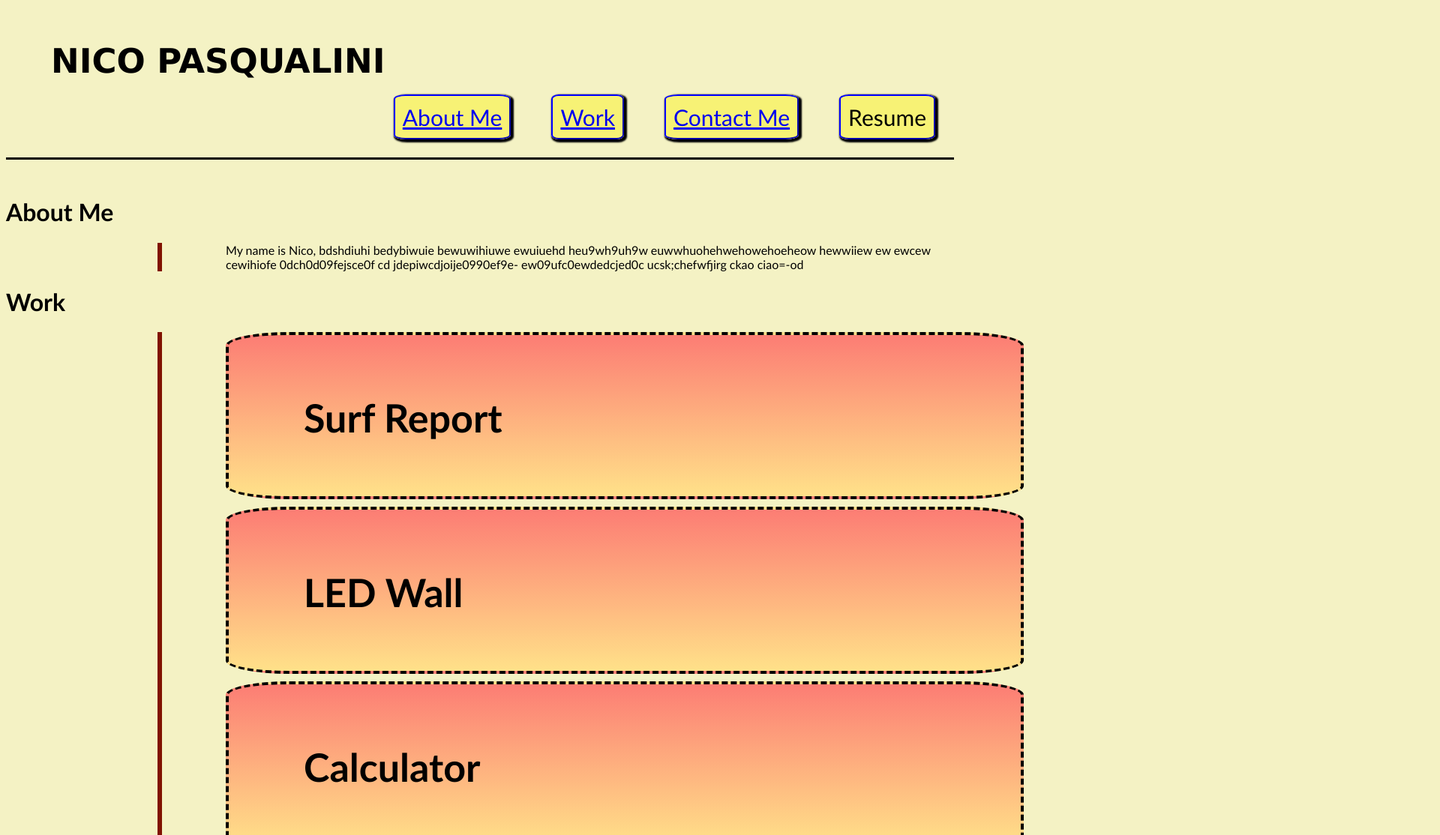
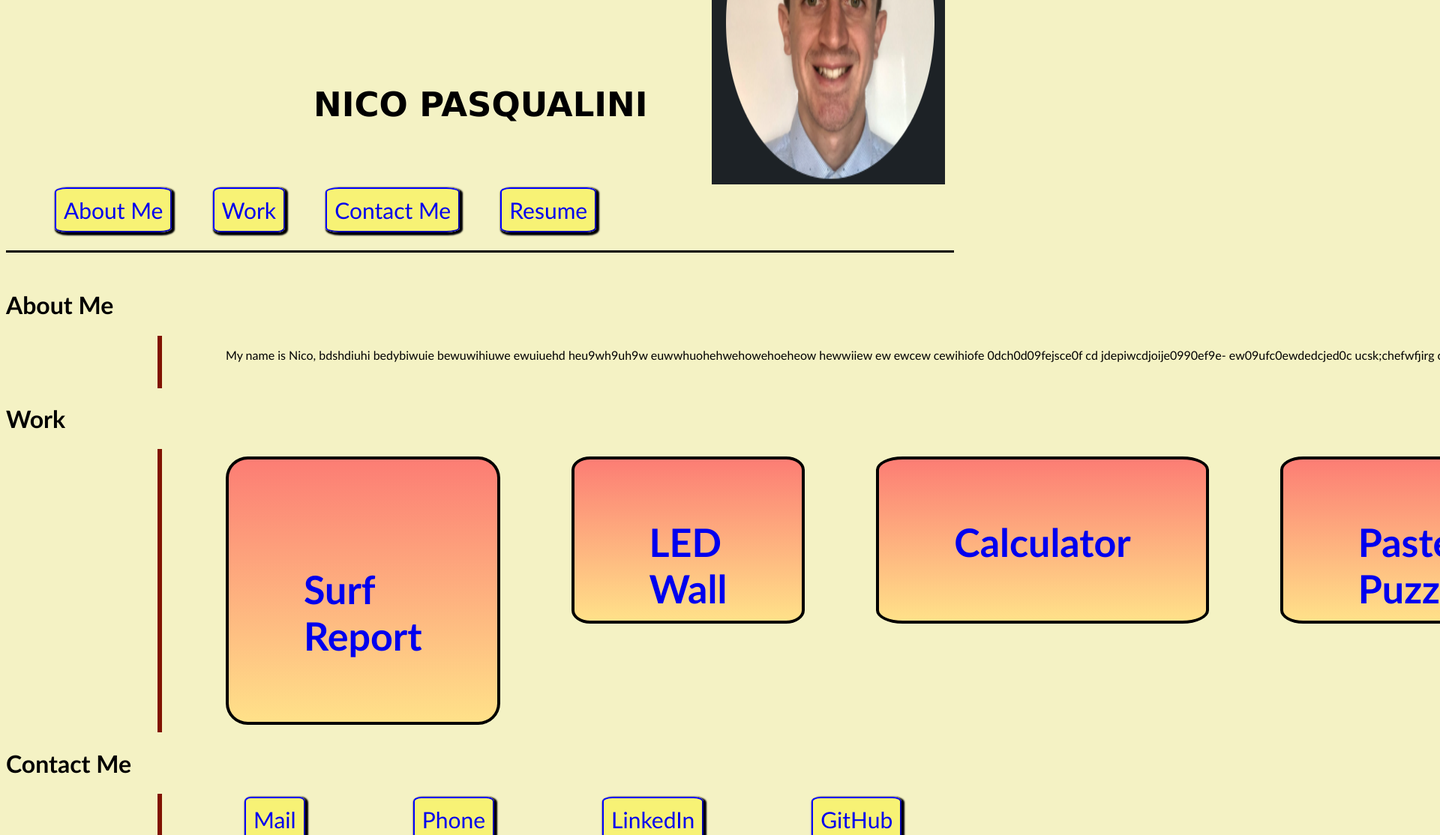
Before and after one commit to Nico749/Personal-portfolio-, a plain HTML site: page index.html in a window 1280 px wide. Shown: the part 5-1119 px from the top of the page at 75% size, 1920 px wide, since content can reach past the window. Drawn offline with Linux system fonts and the light colour scheme.

Commit message:
setting up photo and links

```diff
--- a/index.html
+++ b/index.html
@@ -11,12 +11,13 @@
 <body>
 <header>
     <h1 id="name">Nico Pasqualini</h1>
+    <img src="personal-photo.png" alt="Personal photo">
     <nav class="text-right">
     <ul>
         <li class="contact"><a href="#intro">About Me</a></li>
         <li class="contact"><a href="#work">Work</a></li>
         <li class="contact"><a href="#contact-me">Contact Me</a></li>
-        <li class="contact">Resume</li>
+        <li class="contact"><a href="#" onClick="return false;">Resume</a></li>
     </ul>
     </nav>
 </header>
@@ -33,20 +34,20 @@
 <div>
     <h1 id="work">Work</h1>
     <section>
-        <div class="box">
-            <h1 id ="work-content">Surf Report</h1>
+        <div class="box1 box">
+            <h1 id ="work-content1"><a href="#" onClick="return false;">Surf Report</a></h1>
         </div>
         <div class="box">
-            <h1 id ="work-content">LED Wall</h1>
+            <h1 id ="work-content"><a href="#" onClick="return false;">LED Wall</a></h1>
         </div>
         <div class="box">
-            <h1 id ="work-content">Calculator</h1>
+            <h1 id ="work-content"><a href="#" onClick="return false;">Calculator</a></h1>
         </div>
         <div class="box">
-            <h1 id ="work-content">Pastel Puzzles</h1>
+            <h1 id ="work-content"><a href="#" onClick="return false;">Pastel Puzzles</a></h1>
         </div>
         <div class="box">
-            <h1 id ="work-content">Run Buddy</h1>
+            <h1 id ="work-content"><a href="#" onClick="return false;">Run Buddy</a></h1>
         </div>
 
 
@@ -59,7 +60,7 @@
         <nav class="text-right">
         <ul id="final-contacts">
             <li class="contact margin"><a href="mailto:pasqnico@yahoo.com">Mail</a></li>
-            <li class="contact margin">Phone</li>
+            <li class="contact margin"><a href="#" onClick="return false;">Phone</a></li>
             <li class="contact margin"><a href="https://www.linkedin.com/in/nico-pasqualini/">LinkedIn</a></li>
             <li class="contact margin"><a href="https://github.com/Nico749">GitHub</a></li>
         </ul>
--- a/style.css
+++ b/style.css
@@ -2,12 +2,17 @@
 body{
     background-color: #eeeb9f9c;
     font-family: 'Gill Sans', 'Gill Sans MT', Calibri, 'Trebuchet MS', sans-serif;
+    display: flex;
+    flex-wrap: wrap;
+    flex-direction: column;
 }
 /*Elements selectors*/
 header{
     border-bottom:solid 3px black;
     width:100%;
     padding-bottom: 20px;
+    display: flex;
+    flex-wrap:wrap;
 }
 /*Class selectors*/
 .contact{
@@ -19,17 +24,22 @@ header{
     margin: 25px;
     background-color: #f7f275;
     padding: 10px 10px;
-
+}
+.contact:hover{
+    background-color: rgb(38, 211, 211);
 }
 
 .box{
-    border:4px dashed black;
+    border:4px solid black;
     margin: 10px;
     border-radius: 8%;
     height: 215px;
-    width: 100%;
+    max-width: 100%;
     background:linear-gradient(#fc7d74,#ffe189);
     margin-left: 85px;
+}
+.box1{
+    height:350px;
 }
 .box:hover {
     border: 7px solid rgb(4, 47, 165) ;
@@ -52,7 +62,8 @@ header{
     font-family:Verdana, Geneva, Tahoma, sans-serif;
     position: relative;
     margin-top: 60px;
-    margin-left: 60px;
+    margin-left: 360px;
+    padding:50px;
 }
 
 #work-content{
@@ -63,6 +74,20 @@ header{
     padding:35px 100px;
 }
 
+#work-content1{
+    padding: 98px 100px;
+    font-size: 52px;
+    font-family: 'Gill Sans', 'Gill Sans MT', Calibri, 'Trebuchet MS', sans-serif;
+    font-weight: bolder;
+    text-align:left;
+
+}
+/*remove the underline effect from links*/
+#work-content a, #work-content1 a, .contact a{
+    text-decoration: none;
+}
+
+
 #history{
     margin-left: 85px;
 
@@ -72,8 +97,15 @@ section {
     border-left: 6px solid rgb(128, 19, 0);
     height: auto;
     margin-left:202px;
+    display:flex;
+
 }
 
 #intro{
     margin-top: 50px;
 }
+img{
+    justify-content: left;
+    margin-top:-201px;
+    margin-left:35px;
+}
```
Also changed, not shown: personal-photo.png (added), 1 other file.
